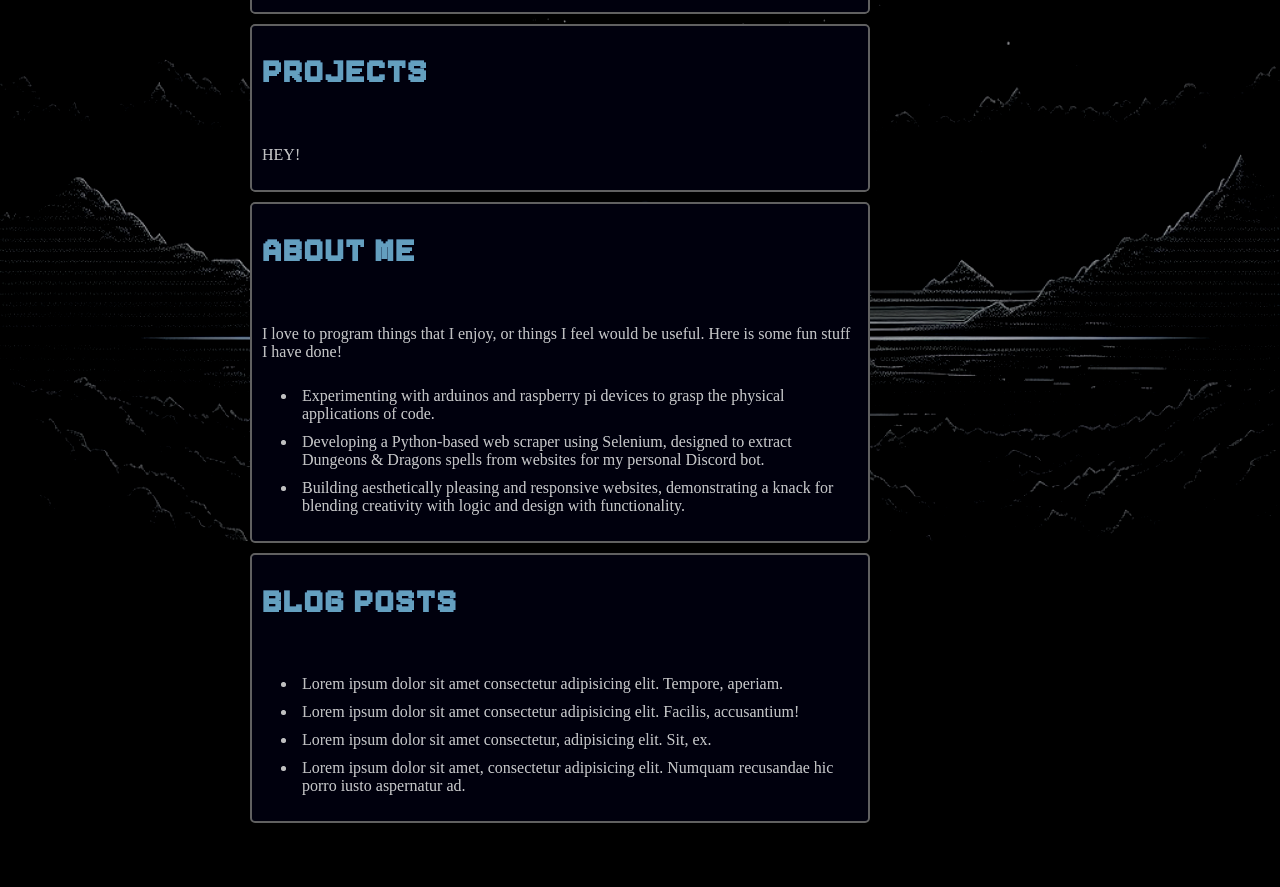
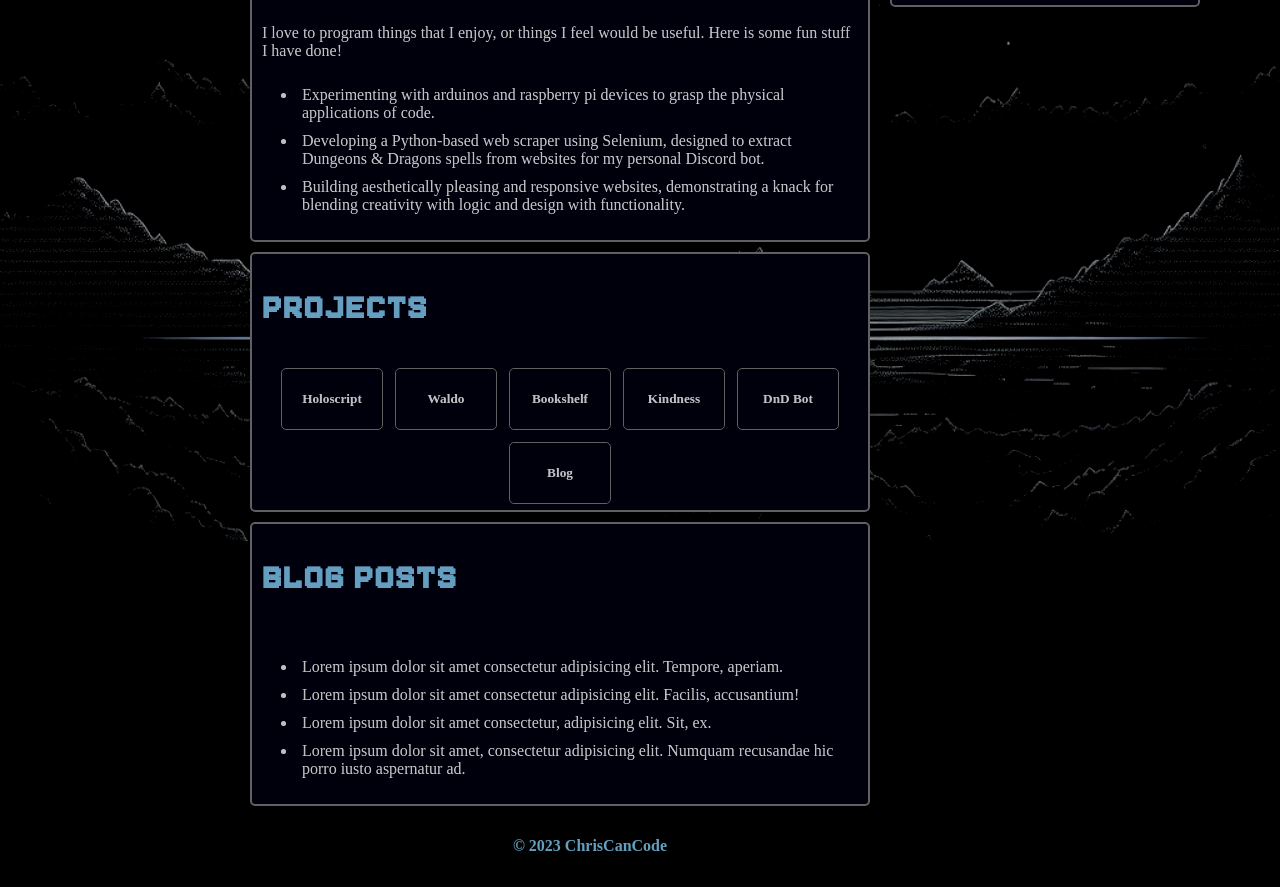
Before and after one commit to Sagelyyy/portfolio, a SvelteKit app: page / in a window 1280 px wide. Shown: the part 259-1146 px from the top of the page. Before the commit the page ends 1082 px from the top, so only its background shows below. Built offline with nearby package versions, Linux system fonts and the light colour scheme.

Commit message:
Added copyright component, added project buttons for my project block, added a modal that will eventually pop up with info about the project, added some a11y stuff

```diff
--- a/src/components/Block.svelte
+++ b/src/components/Block.svelte
@@ -6,7 +6,12 @@
   }
 </script>
 
-<div
+<section
+  role="button"
+  tabindex="0"
+  on:keydown={(e) => {
+    e.key === "Enter" ? clickBox() : null;
+  }}
   on:click={clickBox}
   class={clicked === null
     ? "block-container idle"
@@ -21,14 +26,14 @@
     <slot name="content" />
     <slot />
   </div>
-</div>
+</section>
 
 <style>
   .block-container {
     display: flex;
     flex-direction: column;
     border: 2px solid gray;
-    border-radius: 5px;
+    border-radius: var(--radius);
     background-color: var(--bg-primary);
     transition: all 1.5s;
   }
--- a/src/components/Content.svelte
+++ b/src/components/Content.svelte
@@ -8,14 +8,11 @@
   <div class="welcome">
     <slot name="welcome" />
   </div>
-  <div class="about-me">
-    <slot name="about-me" />
+  <div class="projects">
+    <slot name="projects" />
   </div>
   <div class="blog-posts">
     <slot name="blog-posts" />
-  </div>
-  <div class="projects">
-    <slot name="projects" />
   </div>
 </div>
 
@@ -30,8 +27,7 @@
     grid-template-areas:
       ". welcome sidebar"
       ". projects sidebar"
-      ". about-me sidebar"
-      ". blog-posts .";
+      ".  blog-posts sidebar";
     grid-gap: 20px;
     row-gap: 10px;
   }
@@ -46,10 +42,6 @@
 
   .welcome:hover {
     cursor: pointer;
-  }
-
-  .about-me {
-    grid-area: about-me;
   }
 
   .projects {
--- /dev/null
+++ b/src/components/Copyright.svelte
@@ -0,0 +1,19 @@
+<script>
+</script>
+
+<footer>
+  <h4>© 2023 ChrisCanCode</h4>
+</footer>
+
+<style>
+  footer {
+    width: 100%;
+    height: 50px;
+    text-align: center;
+  }
+
+  footer > h4 {
+    margin-right: 100px;
+    color: var(--font-primary-color);
+  }
+</style>
--- /dev/null
+++ b/src/components/Project.svelte
@@ -0,0 +1,49 @@
+<script>
+  import ProjectModal from "./ProjectModal.svelte";
+
+  export let showModal;
+
+  function handleModal() {
+    showModal = !showModal;
+  }
+</script>
+
+{#if showModal}
+  <ProjectModal {showModal}>
+    <h1 slot="name">TEST</h1>
+    <p slot="content">
+      Lorem ipsum dolor sit amet consectetur adipisicing elit. Delectus, iste.
+    </p>
+  </ProjectModal>
+{/if}
+
+<!--|stopPropagation to stop bubbling the click so the flip animation
+on the Block component doesn't play-->
+<div
+  role="button"
+  tabindex="0"
+  on:keydown={(e) => {
+    e.key === "Enter" ? handleModal() : null;
+  }}
+  class="project"
+  on:click|stopPropagation={handleModal}
+>
+  <slot />
+</div>
+
+<style>
+  .project {
+    border: 1px solid grey;
+    transition: all 0.2s;
+    margin: 1px;
+    width: 100px;
+    text-align: center;
+    border-radius: var(--radius);
+    z-index: 5;
+  }
+
+  .project:hover {
+    background-color: #bccce0;
+    color: var(--bg-primary);
+  }
+</style>
--- /dev/null
+++ b/src/components/ProjectModal.svelte
@@ -0,0 +1,23 @@
+<script>
+  export let showModal;
+</script>
+
+<div class="modal-container">
+  <div>
+    <slot name="title" />
+  </div>
+  <div class="modal-content">
+    <slot name="content" />
+    <slot />
+  </div>
+</div>
+
+<style>
+  .modal-container {
+    position: absolute;
+    top: 35%;
+    left: 0;
+    width: 300px;
+    height: 300px;
+  }
+</style>
--- a/src/routes/+page.svelte
+++ b/src/routes/+page.svelte
@@ -3,6 +3,8 @@
   import Content from "../components/Content.svelte";
   import Block from "../components/Block.svelte";
   import Title from "../components/Title.svelte";
+  import Copyright from "../components/Copyright.svelte";
+  import Project from "../components/Project.svelte";
 
   let titleClicks = 0;
 
@@ -18,6 +20,11 @@
 <Title>
   <h1 id="title" slot="page-title">
     ChrisCanCod<span
+      role="button"
+      tabindex="0"
+      on:keydown={(e) => {
+        e.key === "Enter" ? counter() : null;
+      }}
       class={titleClicks >= 10 ? "broken-e" : "title-e"}
       on:click={counter}>e</span
     >
@@ -31,18 +38,12 @@
       Hey <span class="wave">👋</span> my name is Chris Weiskopf and I'm a full stack
       developer. This is my personal website and blog.
     </p>
-  </Block>
-  <Block slot="sidebar">
-    <h1 slot="title" class="block-title">Guestbook</h1>
-    <p slot="content">Maybe a guestbook?</p>
-  </Block>
-  <Block slot="about-me">
-    <h1 slot="title" class="block-title">About me</h1>
-    <!--GET Blog data, iterate, anchor tag with link by ID-->
-    <p slot="content">
+
+    <p>
       I love to program things that I enjoy, or things I feel would be useful.
       Here is some fun stuff I have done!
     </p>
+
     <ul>
       <li>
         Experimenting with arduinos and raspberry pi devices to grasp the
@@ -59,7 +60,35 @@
       </li>
     </ul>
   </Block>
+  <Block slot="sidebar">
+    <h1 slot="title" class="block-title">Guestbook</h1>
+    <p slot="content">Maybe a guestbook?</p>
+  </Block>
+  <Block slot="projects">
+    <h1 slot="title" class="block-title">Projects</h1>
+    <div class="project-container">
+      <Project>
+        <h5>Holoscript</h5>
+      </Project>
+      <Project>
+        <h5>Waldo</h5>
+      </Project>
+      <Project>
+        <h5>Bookshelf</h5>
+      </Project>
+      <Project>
+        <h5>Kindness</h5>
+      </Project>
+      <Project>
+        <h5>DnD Bot</h5>
+      </Project>
+      <Project>
+        <h5>Blog</h5>
+      </Project>
+    </div>
+  </Block>
   <Block slot="blog-posts">
+    <!--GET Blog data, iterate, anchor tag with link by ID-->
     <h1 slot="title" class="block-title">Blog Posts</h1>
     <ul>
       <li>
@@ -79,11 +108,9 @@
       </li>
     </ul>
   </Block>
-  <Block slot="projects">
-    <h1 slot="title" class="block-title">Projects</h1>
-    <p slot="content">HEY!</p>
-  </Block>
 </Content>
+
+<Copyright />
 
 <style>
   :global(:root) {
@@ -91,6 +118,7 @@
     --bg-offset: #373d75;
     --font-primary-color: #85c7f2;
     --font-primary-family: "Inter", sans-serif;
+    --radius: 5px;
   }
 
   :global(html, body) {
@@ -155,6 +183,14 @@
     animation: wave 1.5s linear 0.3s infinite alternate;
   }
 
+  .project-container {
+    justify-content: center;
+    display: flex;
+    flex-direction: row;
+    flex-wrap: wrap;
+    gap: 10px;
+  }
+
   @keyframes wave {
     0% {
       transform: rotate(0deg);
```
